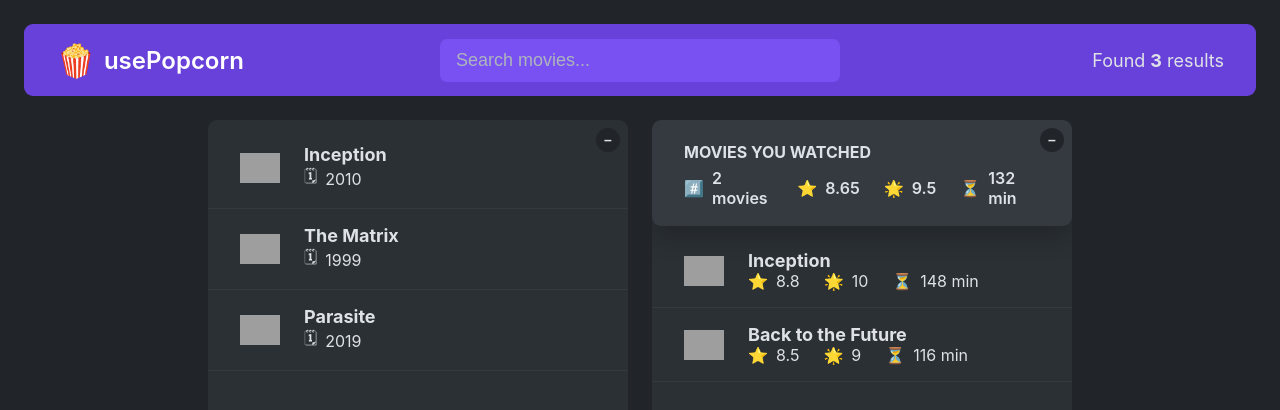
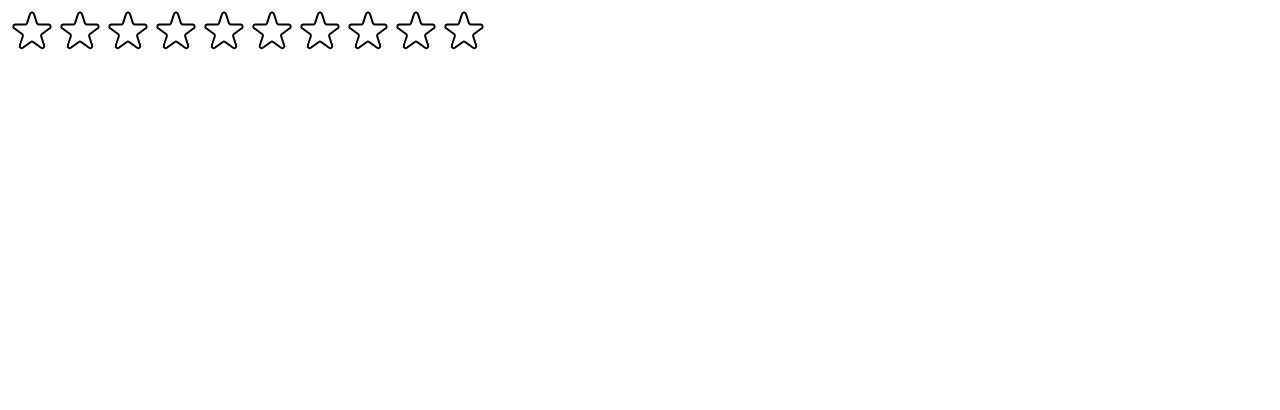
Before and after one commit to tmhuyy/Jonas-React-Course, a React (Create React App) app in the folder 07-usepopcorn/: page / in a window 1280 px wide. Shown: the top 410 px of the page. Built offline with nearby package versions, Linux system fonts and the light colour scheme; grey boxes are pictures that could not be loaded.

Commit message:
+ update hover star when rating

```diff
--- a/07-usepopcorn/src/components/UI/Star.jsx
+++ b/07-usepopcorn/src/components/UI/Star.jsx
@@ -4,13 +4,20 @@ const starStyle = {
   display: "block",
   cursor: "pointer",
 };
-const Star = function ({ value, onRate, full }) {
+
+const Star = function ({ value, onRate, full, onHoverIn, onHoverOut }) {
   const clickHandler = function () {
     onRate(value);
   };
 
   return (
-    <span role="button" style={starStyle} onClick={clickHandler}>
+    <span
+      role="button"
+      style={starStyle}
+      onClick={clickHandler}
+      onMouseEnter={onHoverIn}
+      onMouseLeave={onHoverOut}
+    >
       {full ? (
         <svg
           xmlns="http://www.w3.org/2000/svg"
--- a/07-usepopcorn/src/components/UI/StartRating.jsx
+++ b/07-usepopcorn/src/components/UI/StartRating.jsx
@@ -13,6 +13,8 @@ const starContainerStyle = {
 const textStyle = { lineHeight: "1", margin: "0" };
 const StartRating = function ({ maxRating = 1 }) {
   const [rating, setRating] = useState(0);
+  const [tempRating, setTempRating] = useState(0);
+
   const emptyStar = Array.from({ length: maxRating }, (_, i) => i + 1);
 
   const ratingHandler = function (enteredRating) {
@@ -27,11 +29,13 @@ const StartRating = function ({ maxRating = 1 }) {
             key={i + 1}
             value={i + 1}
             onRate={ratingHandler}
-            full={rating >= i + 1}
+            onHoverIn={() => setTempRating(i + 1)}
+            onHoverOut={() => setTempRating(0)}
+            full={tempRating ? tempRating >= i + 1 : rating >= i + 1}
           />
         ))}
       </div>
-      <p style={textStyle}>{rating || ""}</p>
+      <p style={textStyle}>{tempRating || rating || ""}</p>
     </div>
   );
 };
--- a/07-usepopcorn/src/index.js
+++ b/07-usepopcorn/src/index.js
@@ -1,14 +1,14 @@
 import React from "react";
 import ReactDOM from "react-dom/client";
-import "./index.css";
-import App from "./App";
+// import "./index.css";
+// import App from "./App";
 import StartRating from "./components/UI/StartRating";
 
 const root = ReactDOM.createRoot(document.getElementById("root"));
 root.render(
   <React.StrictMode>
-    <App />
-    {/* <StartRating maxRating={10} /> */}
+    {/* <App /> */}
+    <StartRating maxRating={10} />
   </React.StrictMode>
 );
 
```
Also changed, not shown: 1 other file (tests, documents, lock files or other folders).
